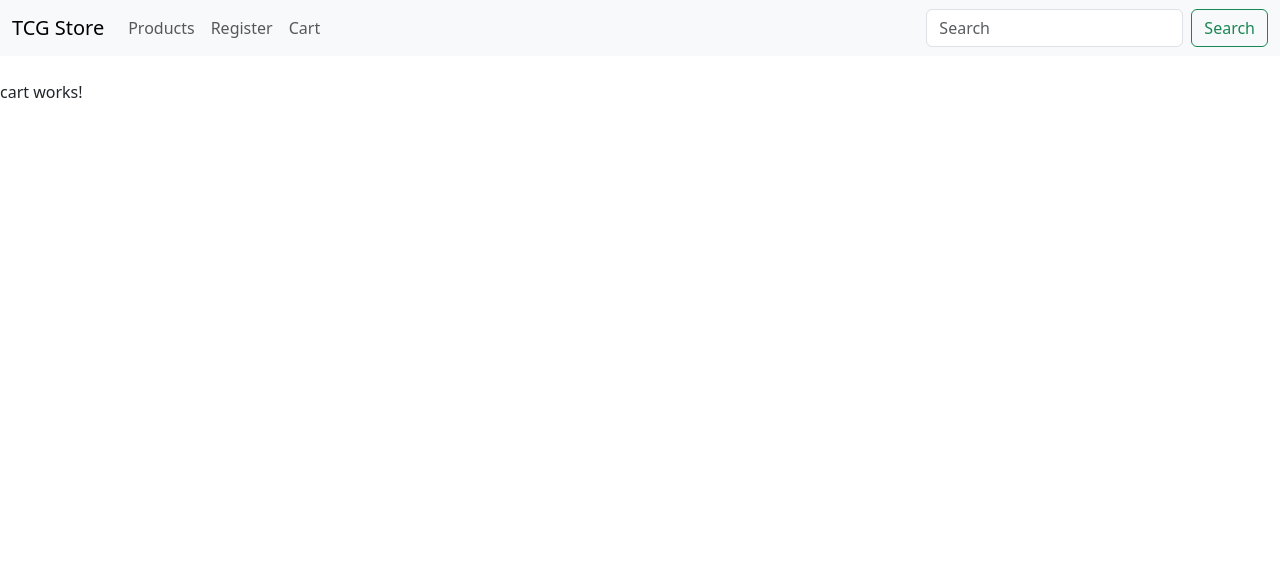
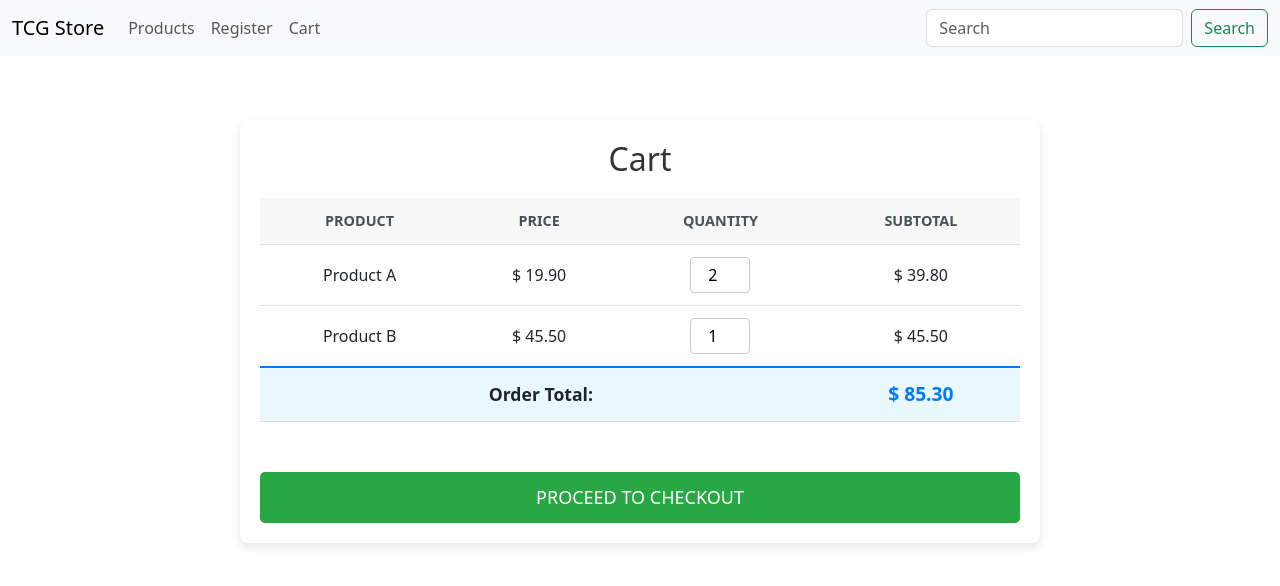
Before and after one commit to robertobzrr/apiEcommerce_frontEnd, an Angular app: page /cart in a window 1280 px wide. Shown: the top 586 px of the page. Built offline with nearby package versions, Linux system fonts and the light colour scheme.

Commit message:
fix: git reset needed

```diff
--- a/src/app/components/cart/cart.component.css
+++ b/src/app/components/cart/cart.component.css
@@ -0,0 +1,83 @@
+.cart-container {
+    max-width: 800px;
+    margin: 40px auto;
+    padding: 20px;
+    background-color: #ffffff;
+    border-radius: 8px;
+    box-shadow: 0 4px 8px rgba(0, 0, 0, 0.1);
+}
+
+.cart-container h2 {
+    text-align: center;
+    color: #333;
+    margin-bottom: 20px;
+}
+
+.cart-table {
+    width: 100%;
+    border-collapse: collapse;
+    margin-bottom: 30px;
+}
+
+.cart-table th,
+.cart-table td {
+    padding: 12px;
+    border-bottom: 1px solid #ddd;
+    text-align: center;
+}
+
+.cart-table th {
+    background-color: #f8f8f8;
+    color: #495057;
+    font-weight: bold;
+    text-transform: uppercase;
+    font-size: 0.9em;
+}
+
+.cart-table tbody tr:hover {
+    background-color: #f1f1f1;
+}
+
+.cart-table tfoot tr {
+    background-color: #e9f7ff;
+    border-top: 2px solid #007bff;
+    font-weight: bold;
+}
+
+.total-label {
+    text-align: right;
+    padding-right: 20px;
+    font-size: 1.1em;
+}
+
+.total-value {
+    font-size: 1.2em;
+    color: #007bff;
+}
+
+.item-qty {
+    width: 60px;
+    padding: 5px;
+    text-align: center;
+    border: 1px solid #ccc;
+    border-radius: 4px;
+}
+
+.checkout-button {
+    width: 100%;
+    padding: 12px;
+    font-size: 18px;
+    margin-top: 20px;
+    text-transform: uppercase;
+
+    background-color: #28a745;
+    color: white;
+    border: none;
+    cursor: pointer;
+    border-radius: 5px;
+    transition: background-color 0.3s ease;
+}
+
+.checkout-button:hover {
+    background-color: #218838;
+}
--- a/src/app/components/cart/cart.component.html
+++ b/src/app/components/cart/cart.component.html
@@ -1 +1,45 @@
-<p>cart works!</p>
+<body>
+
+    <div class="cart-container">
+        <h2>Cart</h2>
+
+        <table class="cart-table">
+            <thead>
+                <tr>
+                    <th>Product</th>
+                    <th>Price</th>
+                    <th>Quantity</th>
+                    <th>Subtotal</th>
+                </tr>
+            </thead>
+            <tbody>
+                <tr>
+                    <td class="item-name">Product A</td>
+                    <td>$ 19.90</td>
+                    <td>
+                        <input type="number" value="2" min="1" class="item-qty">
+                    </td>
+                    <td class="item-subtotal">$ 39.80</td>
+                </tr>
+                <tr>
+                    <td class="item-name">Product B</td>
+                    <td>$ 45.50</td>
+                    <td>
+                        <input type="number" value="1" min="1" class="item-qty">
+                    </td>
+                    <td class="item-subtotal">$ 45.50</td>
+                </tr>
+            </tbody>
+            <tfoot>
+                <tr>
+                    <td colspan="3" class="total-label">Order Total:</td>
+                    <td class="total-value">$ 85.30</td>
+                </tr>
+            </tfoot>
+        </table>
+
+        <button class="checkout-button add-to-cart">Proceed to Checkout</button>
+
+    </div>
+
+</body>
```
